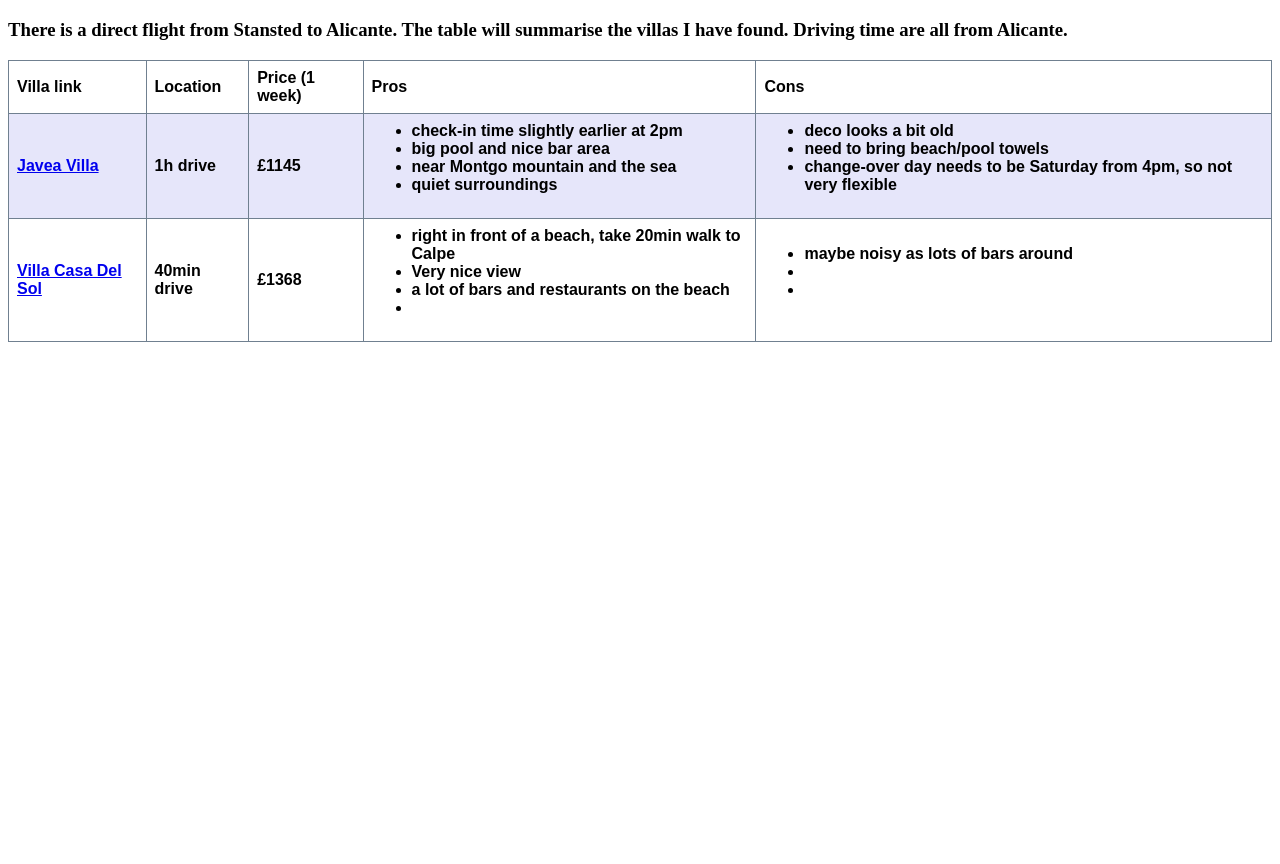
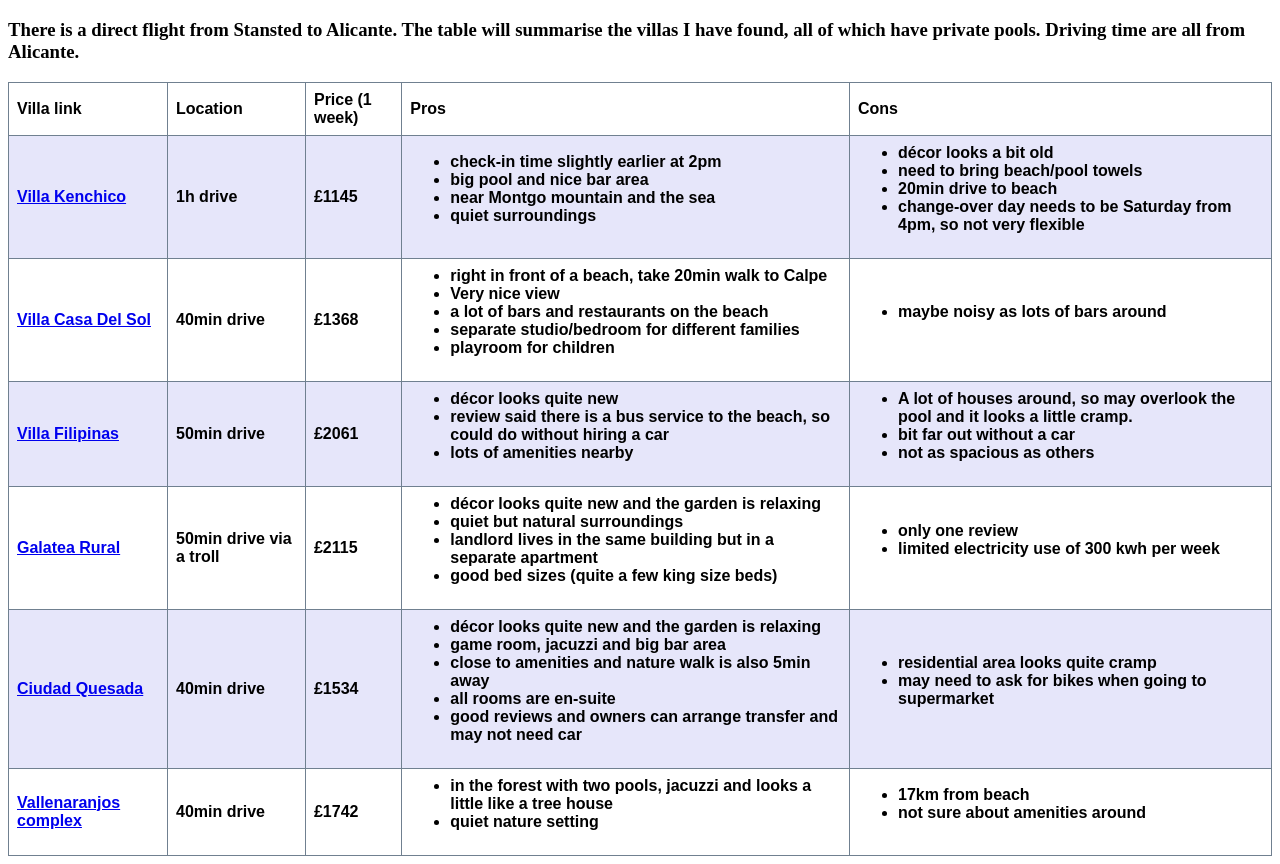
Before and after one commit to Cherryhz/Cherryhz.github.io, a plain HTML site: page index.html in a window 1280 px wide. Shown: the part 87-951 px from the top of the page. Before the commit the page ends 800 px from the top, so only its background shows below. Drawn offline with Linux system fonts and the light colour scheme.

Commit message:
Update index.html

```diff
--- a/index.html
+++ b/index.html
@@ -5,7 +5,7 @@
 </head>
 <body>
   <h1> Villa near Alicante Pros and Cons </h1>
-  <h3> There is a direct flight from Stansted to Alicante. The table will summarise the villas I have found. Driving time are all from Alicante. </h3>
+  <h3> There is a direct flight from Stansted to Alicante. The table will summarise the villas I have found, all of which have private pools. Driving time are all from Alicante. </h3>
   <table>
     <tr>
       <th> Villa link </th>
@@ -17,7 +17,7 @@
 
     <tr>
       <th>
-        <a href="https://www.holidaylettings.co.uk/rentals/javea/70213"> Javea Villa </a>
+        <a href="https://www.holidaylettings.co.uk/rentals/javea/70213"> Villa Kenchico </a>
       </th>
       <th> 1h drive </th>
       <th> £1145 </th>
@@ -28,8 +28,9 @@
         <li> quiet surroundings </li>
       </ul> </th>
       <th> <ul>
-        <li> deco looks a bit old </li>
+        <li> décor looks a bit old </li>
         <li> need to bring beach/pool towels </li>
+        <li> 20min drive to beach </li>
         <li> change-over day needs to be Saturday from 4pm, so not very flexible </li>
       </ul> </th>
     </tr>
@@ -44,12 +45,82 @@
         <li> right in front of a beach, take 20min walk to Calpe </li>
         <li> Very nice view </li>
         <li> a lot of bars and restaurants on the beach </li>
-        <li>  </li>
+        <li> separate studio/bedroom for different families </li>
+        <li> playroom for children </h1>
       </ul> </th>
       <th> <ul>
         <li> maybe noisy as lots of bars around </li>
-        <li>  </li>
-        <li>  </li>
+      </ul> </th>
+    </tr>
+
+    <tr>
+      <th>
+        <a href="https://www.holidaylettings.co.uk/rentals/villamartin/213546"> Villa Filipinas </a>
+      </th>
+      <th> 50min drive </th>
+      <th> £2061 </th>
+      <th> <ul>
+        <li> décor looks quite new </li>
+        <li> review said there is a bus service to the beach, so could do without hiring a car </li>
+        <li> lots of amenities nearby </li>
+      </ul> </th>
+      <th> <ul>
+        <li> A lot of houses around, so may overlook the pool and it looks a little cramp. </li>
+        <li> bit far out without a car </li>
+        <li> not as spacious as others </li>
+      </ul> </th>
+    </tr>
+
+    <tr>
+      <th>
+        <a href="https://www.holidaylettings.co.uk/rentals/polop/8587541"> Galatea Rural </a>
+      </th>
+      <th> 50min drive via a troll </th>
+      <th> £2115 </th>
+      <th> <ul>
+        <li> décor looks quite new and the garden is relaxing </li>
+        <li> quiet but natural surroundings </li>
+        <li> landlord lives in the same building but in a separate apartment </li>
+        <li> good bed sizes (quite a few king size beds) </li>
+      </ul> </th>
+      <th> <ul>
+        <li> only one review </li>
+        <li> limited electricity use of 300 kwh per week </li>
+      </ul> </th>
+    </tr>
+
+     <tr>
+      <th>
+        <a href="https://www.holidaylettings.co.uk/rentals/ciudad-quesada/668782"> Ciudad Quesada </a>
+      </th>
+      <th> 40min drive </th>
+      <th> £1534 </th>
+      <th> <ul>
+        <li> décor looks quite new and the garden is relaxing </li>
+        <li> game room, jacuzzi and big bar area </li>
+        <li> close to amenities and nature walk is also 5min away </li>
+        <li> all rooms are en-suite </li>
+        <li> good reviews and owners can arrange transfer and may not need car </li>
+      </ul> </th>
+      <th> <ul>
+        <li> residential area looks quite cramp </li>
+        <li> may need to ask for bikes when going to supermarket </li>
+      </ul> </th>
+    </tr>
+
+    <tr>
+      <th>
+        <a href="https://www.holidaylettings.co.uk/rentals/cullera/5076188"> Vallenaranjos complex </a>
+      </th>
+      <th> 40min drive </th>
+      <th> £1742 </th>
+      <th> <ul>
+        <li> in the forest with two pools, jacuzzi and looks a little like a tree house </li>
+        <li> quiet nature setting </li>
+      </ul> </th>
+      <th> <ul>
+        <li> 17km from beach </li>
+        <li> not sure about amenities around </li>
       </ul> </th>
     </tr>
   </table>
```
